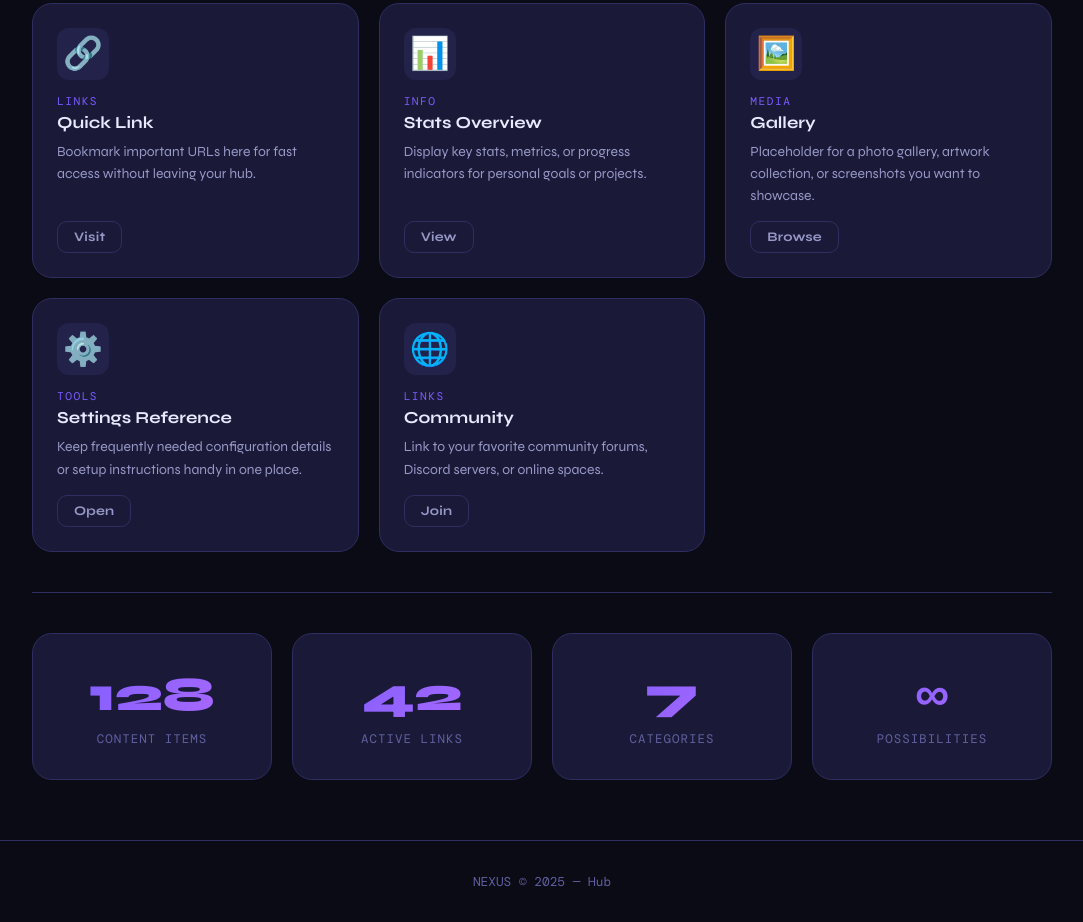
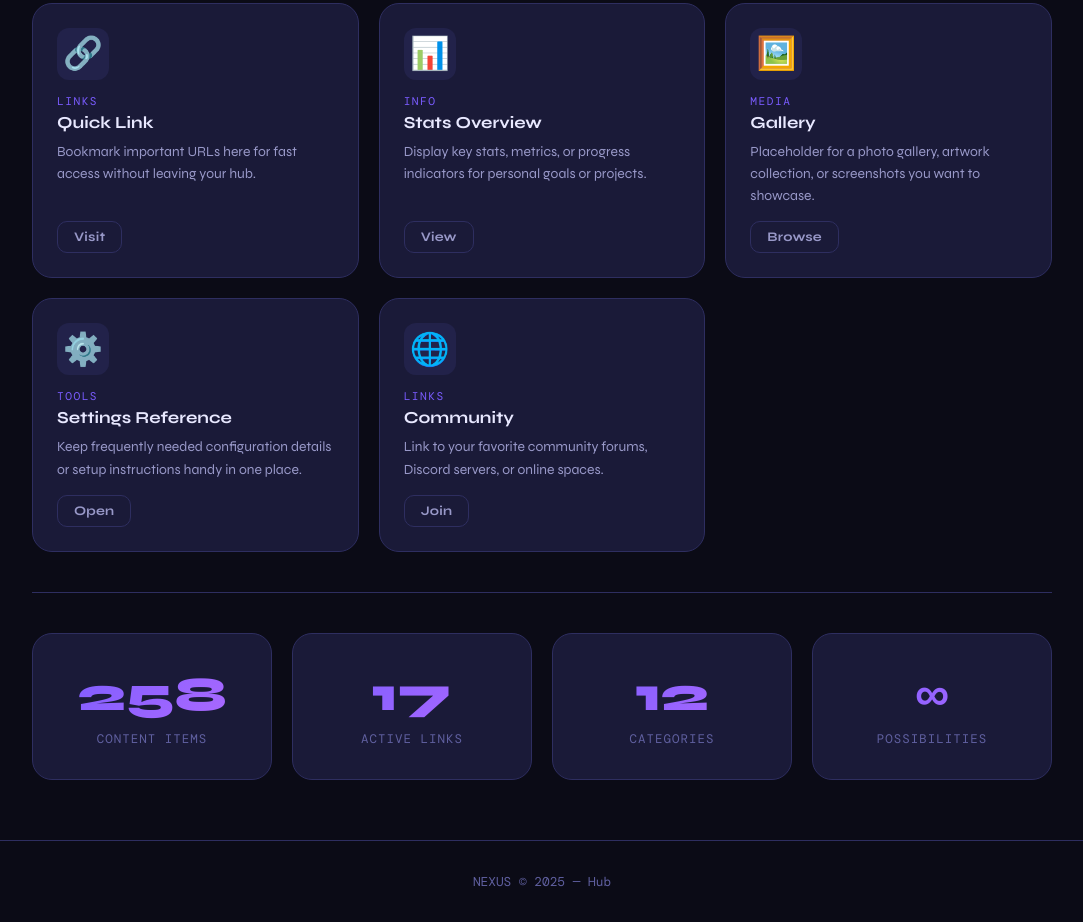
Before and after one commit to ArticEmbers/Fenrys-s, a plain HTML site: page secondarypage.html in a window 1280 px wide. Shown: the part 1158-2080 px from the top of the page, without its empty margins (98-1181 px from the left). Drawn offline with nearby package versions, Linux system fonts and the light colour scheme; a script that the page names is missing; a web font is replaced by a local one.

Commit message:
Update secondarypage.html

```diff
--- a/secondarypage.html
+++ b/secondarypage.html
@@ -11,7 +11,7 @@
   <div class="bg-grid"></div>
 
   <nav class="navbar">
-    <a href="mainpage.html" class="nav-logo">◈ NEXUS</a>
+    <a href="index.html" class="nav-logo">◈ NEXUS</a>
     <div class="nav-hamburger" id="hamburger" onclick="toggleMenu()">
       <span></span><span></span><span></span>
     </div>
@@ -143,15 +143,15 @@
       <hr class="divider" />
       <div class="stats-row">
         <div class="card stat-big">
-          <div class="stat-big-num">128</div>
+          <div class="stat-big-num">258</div>
           <div class="stat-big-label">Content Items</div>
         </div>
         <div class="card stat-big">
-          <div class="stat-big-num">42</div>
+          <div class="stat-big-num">17</div>
           <div class="stat-big-label">Active Links</div>
         </div>
         <div class="card stat-big">
-          <div class="stat-big-num">7</div>
+          <div class="stat-big-num">12</div>
           <div class="stat-big-label">Categories</div>
         </div>
         <div class="card stat-big">
```
